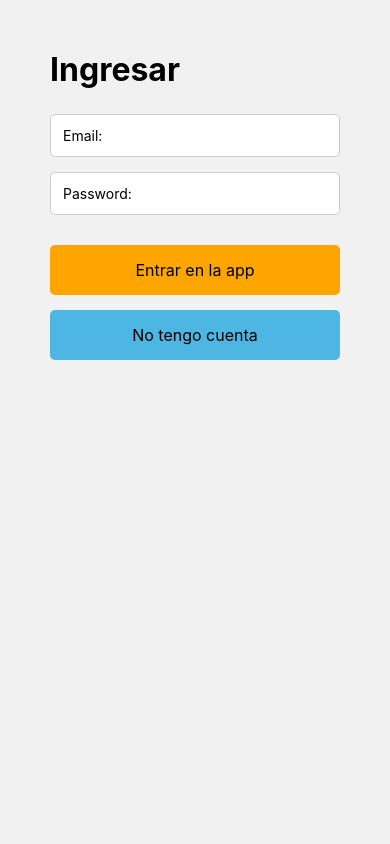
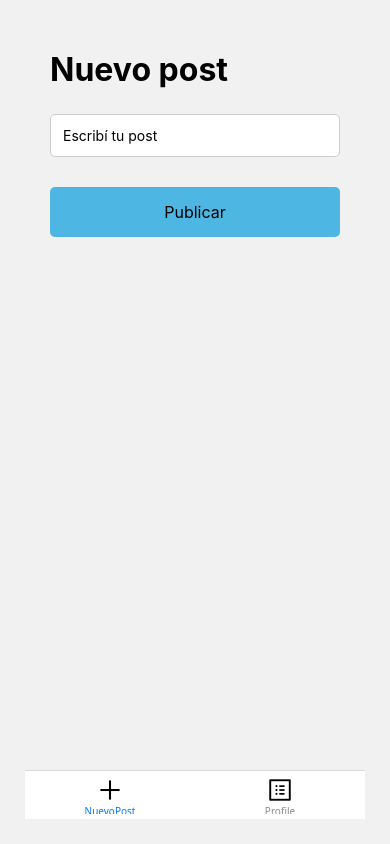
Before and after one commit to manuheidenreich/pi-shdc-2, a React Native app: screen /HomeMenu in a window 390 px wide. Built offline with nearby package versions, Linux system fonts and the light colour scheme; no server answers.

Commit message:
Modifico la logica de login y register para corregir la navegacion

```diff
--- a/App.js
+++ b/App.js
@@ -2,26 +2,23 @@ import { StyleSheet, View, ActivityIndicator } from 'react-native';
 import { NavigationContainer } from '@react-navigation/native';
 import { createNativeStackNavigator } from '@react-navigation/native-stack';
 import { useState, useEffect } from 'react';
-import { auth } from './src/firebase/config';
+import { auth } from './src/firebase/Config';
 
-import login from './src/screens/login';
-import registro from './src/screens/registro';
-import homemenu from './src/components/homemenu';
+import Login from './src/screens/Login';
+import Registro from './src/screens/Registro';
+import HomeMenu from './src/components/HomeMenu';
 
 const Stack = createNativeStackNavigator();
 
 export default function App() {
-  const [usuarioLogueado, setUsuarioLogueado] = useState(null);
   const [cargando, setCargando] = useState(true);
 
   useEffect(() => {
-    const unsubscribe = auth.onAuthStateChanged(user => {
-      setUsuarioLogueado(user);
-      setCargando(false);
-    });
+        auth.onAuthStateChanged(() => {
 
-    return () => unsubscribe();
-  }, []);
+          setCargando(false);
+        });
+      }, []);
 
   if (cargando) {
     return (
@@ -35,14 +32,9 @@ export default function App() {
     <View style={styles.container}>
       <NavigationContainer>
         <Stack.Navigator>
-          {usuarioLogueado ? (
-            <Stack.Screen name="homemenu" component={homemenu} options={{ headerShown: false }} />
-          ) : (
-            <>
-              <Stack.Screen name="login" component={login} options={{ headerShown: false }} />
-              <Stack.Screen name="registro" component={registro} options={{ headerShown: false }} />
-            </>
-          )}
+          <Stack.Screen name="Login" component={Login} options={{ headerShown: false }} />
+          <Stack.Screen name="HomeMenu" component={HomeMenu} options={{ headerShown: false }} />
+          <Stack.Screen name="Registro" component={Registro} options={{ headerShown: false }} />
         </Stack.Navigator>
       </NavigationContainer>
     </View>
--- a/src/components/homemenu.js
+++ b/src/components/homemenu.js
@@ -3,41 +3,32 @@ import { createBottomTabNavigator } from '@react-navigation/bottom-tabs';
 import AntDesign from '@expo/vector-icons/AntDesign';
 import Entypo from '@expo/vector-icons/Entypo';
 
-import home from '../screens/home';
-import profile from '../screens/profile';
-import usuario from '../screens/usuario';
-import nuevopost from '../screens/nuevopost';
+import Profile from '../screens/Profile';
+import NuevoPost from '../screens/NuevoPost';
 
 
 
 const Tab = createBottomTabNavigator();
 
-function homemenu() {
+function HomeMenu() {
     return (
         <Tab.Navigator>
-            <Tab.Screen
-                name="Home"
-                component={Home}
-                options={{ headerShown: false, tabBarIcon: () => <Entypo name="home" size={24} color="black" /> }} />
 
             <Tab.Screen
-                name="Usuarios"
-                component={Usuarios}
-                options={{ headerShown: false, tabBarIcon: () => <Entypo name="users" size={24} color="black" /> }} />
+                name="NuevoPost"
+                component={NuevoPost}
+                options={{headerShown: false, tabBarIcon: () => <AntDesign name="plus" size={24} color="black" />}} />
 
             <Tab.Screen
                 name="Profile"
                 component={Profile}
                 options={{ headerShown: false, tabBarIcon: () => <AntDesign name="profile" size={24} color="black" /> }} />
 
-        <Tab.Screen
-                name="Nuevo Post"
-                component={NuevoPost}
-                options={{headerShown: false, tabBarIcon: () => <AntDesign name="plus" size={24} color="black" />}} />
+
 
 
         </Tab.Navigator>
     )
 }
 
-export default homemenu;
+export default HomeMenu;
--- a/src/screens/login.js
+++ b/src/screens/login.js
@@ -1,8 +1,8 @@
 import { View, Text, Pressable, StyleSheet, TextInput } from 'react-native';
-import { useState } from 'react';
-import { auth } from '../firebase/config';
+import { useState,useEffect } from 'react';
+import { auth } from '../firebase/Config';
 
-function login(props) {
+function Login(props) {
 
     const [email, setEmail] = useState('');
     const [password, setPassword] = useState('');
@@ -25,13 +25,22 @@ function login(props) {
             auth.signInWithEmailAndPassword(email, pass)
                 .then(response => {
                     setLoginError('');
-                    props.navigation.navigate('homemenu');
+                    props.navigation.navigate('HomeMenu');
                 })
                 .catch(error => {
                     setLoginError('Credenciales incorrectas');
                 });
         }
     }
+
+    useEffect(() => {
+        auth.onAuthStateChanged(user => {
+          if (user) {
+            props.navigation.navigate('HomeMenu');
+          }
+        });
+      }, []);
+
     return (
         <View style={styles.container}>
             <Text style={styles.title}>Ingresar</Text>
@@ -69,7 +78,7 @@ function login(props) {
 
             <Pressable
                 style={styles.buttonBlue}
-                onPress={() => props.navigation.navigate('Register')}
+                onPress={() => props.navigation.navigate('Registro')}
             >
                 <Text style={styles.buttonText}>No tengo cuenta</Text>
             </Pressable>
@@ -120,4 +129,4 @@ const styles = StyleSheet.create({
     }
 });
 
-export default login;
+export default Login;
--- a/src/screens/nuevopost.js
+++ b/src/screens/nuevopost.js
@@ -1,8 +1,8 @@
 import { View, Text, Pressable, StyleSheet, TextInput} from 'react-native';
 import { useState } from 'react';
-import { db, auth } from '../firebase/config';
+import { db, auth } from '../firebase/Config';
 
-function nuevopost() {
+function NuevoPost() {
 
     const [comentario, setComentario] = useState('');
 
@@ -80,4 +80,4 @@ const styles = StyleSheet.create({
     }
 });
 
-export default nuevopost;
+export default NuevoPost;
--- a/src/screens/profile.js
+++ b/src/screens/profile.js
@@ -1,7 +1,7 @@
 import { View, Text, Pressable, StyleSheet } from 'react-native';
-import { auth } from '../firebase/config';
+import { auth } from '../firebase/Config';
 
-function profile(props) {
+function Profile(props) {
     function Logout() {
         auth.signOut()
             .then(() => {
@@ -52,4 +52,4 @@ const styles = StyleSheet.create({
     }
 });
 
-export default profile;
+export default Profile;
--- a/src/screens/registro.js
+++ b/src/screens/registro.js
@@ -1,8 +1,8 @@
 import { View, Text, Pressable, StyleSheet, TextInput } from 'react-native';
 import { useState } from 'react';
-import { db, auth } from '../firebase/config';
+import { db, auth } from '../firebase/Config';
 
-function registro(props) {
+function Registro(props) {
     const [email, setEmail] = useState('');
     const [userName, setUsername] = useState('');
     const [password, setPassword] = useState('');
@@ -34,10 +34,11 @@ function registro(props) {
                 })
                 .then(() => {
                     setRegisterError('');
-                    props.navigation.navigate('login');
+                    props.navigation.navigate('Login');
                 })
                 .catch(error => {
                     setRegisterError("Fallo en el registro");
+                    console.log(error);
                 });
         }
     }
@@ -121,4 +122,4 @@ const styles = StyleSheet.create({
     }
 });
 
-export default registro;
+export default Registro;
```
